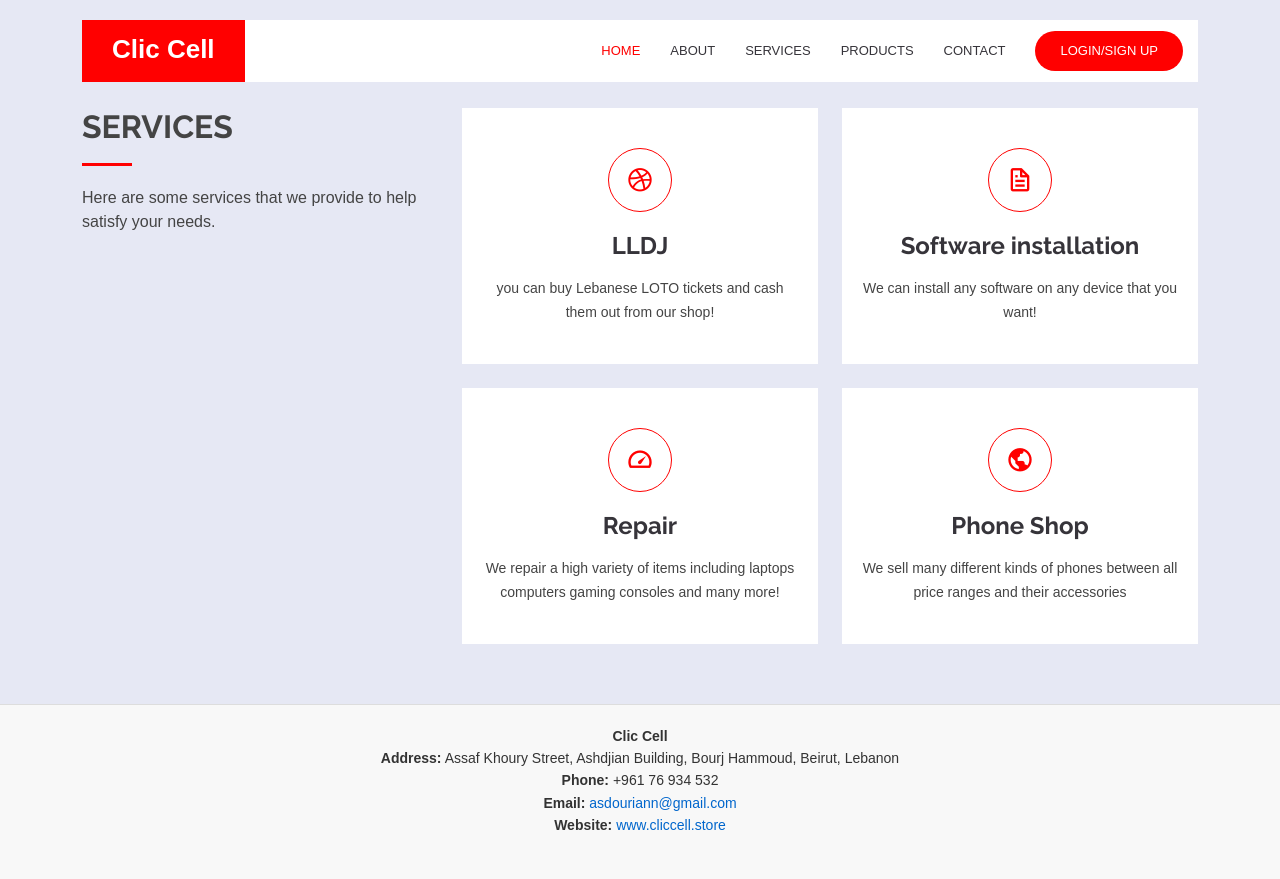
After one commit to SakoMitilian/ClicCell, a PHP site: page /services.php in a window 1280 px wide. The commit adds this page. Run offline with PHP 8.4, Linux system fonts and the light colour scheme; some libraries are stand-ins or nearby versions.

Commit message:
seperate pages

```diff
--- /dev/null
+++ b/assets/css/footer.css
@@ -0,0 +1,25 @@
+body {
+    font-family: Arial, sans-serif;
+    margin: 0;
+    padding: 0;
+    background-color: #e6e8f4;
+}
+
+.footer {
+    font-size: 14px;
+    color: #333;
+    line-height: 1.6;
+    padding: 20px;
+    background-color: #f8f8f8;
+    text-align: center;
+    border-top: 1px solid #ddd;
+}
+
+.footer a {
+    color: #0066cc;
+    text-decoration: none;
+}
+
+.footer a:hover {
+    text-decoration: underline;
+}
--- a/assets/css/style.css
+++ b/assets/css/style.css
@@ -1,6 +1,7 @@
 body {
   font-family: "Open Sans", sans-serif;
   color: #444444;
+  background-color: #e6e8f4;
 }
 
 a {
@@ -9,7 +10,7 @@ a {
 }
 
 a:hover {
-  color: #00cc95;
+  color: red;
   text-decoration: none;
 }
 
@@ -311,7 +312,7 @@ h6 {
   bottom: 15px;
   left: 15px;
   padding: 10px 0;
-  background-color: #fff;
+  background-color: #e6e8f4;
   overflow-y: auto;
   transition: 0.3s;
 }
@@ -461,7 +462,7 @@ section {
 }
 
 .section-bg {
-  background-color: #f6f6f7;
+  background-color: #e6e8f4;
 }
 
 .section-title {
@@ -496,7 +497,7 @@ section {
 # Clients
 --------------------------------------------------------------*/
 .clients {
-  background: #f6f6f7;
+  background: #e6e8f4;
   text-align: center;
   padding: 5px 0;
 }
@@ -886,7 +887,7 @@ section {
 .portfolio-details .portfolio-details-slider .swiper-pagination .swiper-pagination-bullet {
   width: 12px;
   height: 12px;
-  background-color: #fff;
+  background-color: #e6e8f4;
   opacity: 1;
   border: 1px solid red;
 }
@@ -1002,13 +1003,13 @@ section {
 .testimonials .swiper-pagination .swiper-pagination-bullet {
   width: 12px;
   height: 12px;
-  background-color: #fff;
+  background-color: #e6e8f4;
   opacity: 1;
   border: 1px solid red;
 }
 
 .testimonials .swiper-pagination .swiper-pagination-bullet-active {
-  background-color: red;
+  background-color: #e6e8f4;
 }
 
 /*--------------------------------------------------------------
--- a/assets/css/styles.css
+++ b/assets/css/styles.css
@@ -4,7 +4,7 @@
 }
 body{
     min-height: 100vh;
-    background-image: url(/images/Backgroundimg.jpg);
+    background-color: #e6e8f4;
     background-size: cover;
     background-repeat: no-repeat;
     background-position: center;
--- a/footer.php
+++ b/footer.php
@@ -13,6 +13,14 @@
   <!-- Template Main JS File -->
   <script src="assets/js/main.js"></script>
 
+  <footer class="footer">
+        <strong>Clic Cell</strong><br>
+        <strong>Address:</strong> Assaf Khoury Street, Ashdjian Building, Bourj Hammoud, Beirut, Lebanon<br>
+        <strong>Phone:</strong> +961 76 934 532<br>
+        <strong>Email:</strong> <a href="asdouriann@gmail.com">asdouriann@gmail.com</a><br>
+        <strong>Website:</strong> <a href="http://www.cliccell.store">www.cliccell.store</a><br><br>
+    </footer>
+<link rel="stylesheet" href="assets/css/footer.css">
 </body>
 
 </html>
--- a/header.php
+++ b/header.php
@@ -47,8 +47,8 @@ session_start(); // Start the session
         <nav id="navbar" class="navbar">
           <ul>
             <li><a class="nav-link scrollto active" href="index.php">Home</a></li>
-            <li><a class="nav-link scrollto" href="#about">About</a></li>
-            <li><a class="nav-link scrollto" href="#services">Services</a></li>
+            <li><a class="nav-link scrollto" href="about.php">About</a></li>
+            <li><a class="nav-link scrollto" href="services.php">Services</a></li>
             <li><a class="nav-link scrollto " href="products.php">Products</a></li>
             <li><a class="nav-link scrollto" href="contact.php">Contact</a></li>
 
--- /dev/null
+++ b/services.php
@@ -0,0 +1,54 @@
+<?php include 'header.php'; ?>
+
+    <section id="services" class="services section-bg">
+      <div class="container">
+
+        <div class="row mt-5">
+          <div class="col-lg-4">
+            <div class="section-title" data-aos="fade-right">
+              <h2>Services</h2>
+              <p>Here are some services that we provide to help satisfy your needs.</p>
+            </div>
+          </div>
+          <div class="col-lg-8">
+            <div class="row">
+              <div class="col-md-6 d-flex align-items-stretch">
+                <div class="icon-box" data-aos="zoom-in" data-aos-delay="100">
+                  <div class="icon"><i class="bx bxl-dribbble"></i></div>
+                  <h4><a href="">LLDJ</a></h4>
+                  <p>you can buy Lebanese LOTO tickets and cash them out from our shop!</p>
+                </div>
+              </div>
+
+              <div class="col-md-6 d-flex align-items-stretch mt-4 mt-lg-0">
+                <div class="icon-box" data-aos="zoom-in" data-aos-delay="200">
+                  <div class="icon"><i class="bx bx-file"></i></div>
+                  <h4><a href="">Software installation</a></h4>
+                  <p>We can install any software on any device that you want!</p>
+                </div>
+              </div>
+
+              <div class="col-md-6 d-flex align-items-stretch mt-4">
+                <div class="icon-box" data-aos="zoom-in" data-aos-delay="300">
+                  <div class="icon"><i class="bx bx-tachometer"></i></div>
+                  <h4><a href="">Repair</a></h4>
+                  <p>We repair a high variety of items including laptops computers gaming consoles and many more!</p>
+                </div>
+              </div>
+
+              <div class="col-md-6 d-flex align-items-stretch mt-4">
+                <div class="icon-box" data-aos="zoom-in" data-aos-delay="400">
+                  <div class="icon"><i class="bx bx-world"></i></div>
+                  <h4><a href="">Phone Shop</a></h4>
+                  <p>We sell many different kinds of phones between all price ranges and their accessories</p>
+                </div>
+              </div>
+
+            </div>
+          </div>
+        </div>
+
+      </div>
+    </section><!-- End Services Section -->
+
+<?php include 'footer.php'; ?>
```
Also changed, not shown: about.php (added, +36 -0 lines), index.php (+7 -93 lines).
